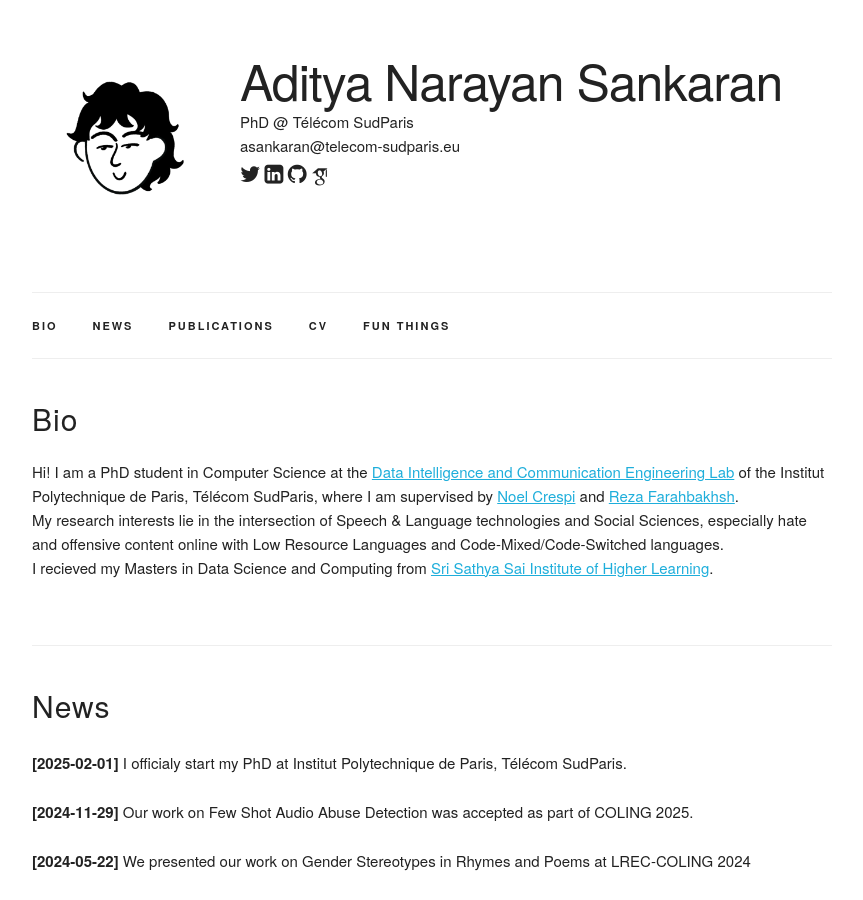
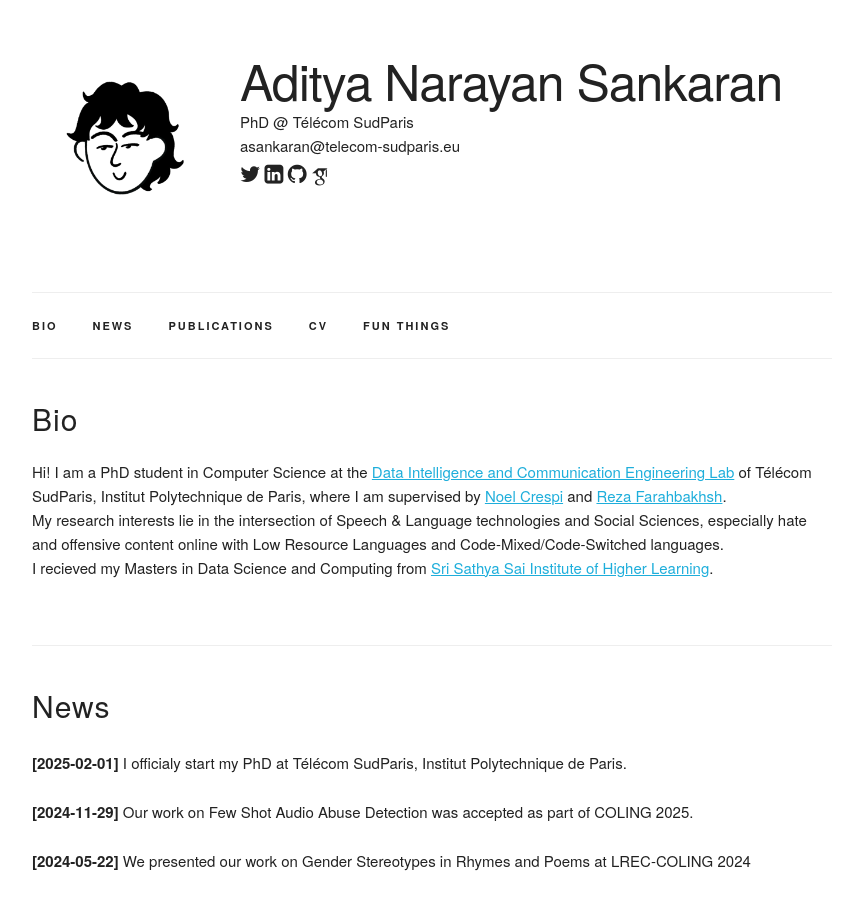
Before and after one commit to callmesanfornow/callmesanfornow.github.io, a Jekyll site: the page built from index.html, in a window 1280 px wide and 900 px high. Shown: the whole window, without its empty margins (208-1071 px from the left). Built offline with Jekyll 4.4.1, drawn with Linux system fonts in a browser that asks for light colours; some web fonts are replaced.

Commit message:
life updates

```diff
--- a/index.html
+++ b/index.html
@@ -6,7 +6,7 @@
 <div class="docs-section" id="bio">
   <h4>Bio</h4>
   <p>
-    Hi! I am a PhD student in Computer Science at the <a href="https://dice.wp.telecom-sudparis.eu" target="_blank">Data Intelligence and Communication Engineering Lab</a> of the Institut Polytechnique de Paris, Télécom SudParis, where I am supervised by <a href="https://noelcrespi.wp.telecom-sudparis.eu" target="_blank">Noel Crespi</a> and <a href="https://scholar.google.com/citations?user=HukBnBlWTE0C&hl=en" target="_blank">Reza Farahbakhsh</a>.
+    Hi! I am a PhD student in Computer Science at the <a href="https://dice.wp.telecom-sudparis.eu" target="_blank">Data Intelligence and Communication Engineering Lab</a> of Télécom SudParis, Institut Polytechnique de Paris, where I am supervised by <a href="https://noelcrespi.wp.telecom-sudparis.eu" target="_blank">Noel Crespi</a> and <a href="https://scholar.google.com/citations?user=HukBnBlWTE0C&hl=en" target="_blank">Reza Farahbakhsh</a>.
     <br/> My research interests lie in the intersection of Speech & Language technologies and Social Sciences, especially hate and offensive content online with Low Resource Languages and Code-Mixed/Code-Switched languages.
     <br/>I recieved my Masters in Data Science and Computing from <a href="https://www.sssihl.edu.in/" target="_blank">Sri Sathya Sai Institute of Higher Learning</a>.
     <!-- <br/>My Masters Thesis was supervised by <a href="https://scholar.google.co.in/citations?user=IahaV5wAAAAJ&hl=en" target="_blank">Dr Sampath Lonka</a>.
@@ -23,7 +23,7 @@
   <h4>News</h4>
   <p>
     <p>
-      <b>[2025-02-01]</b> I officialy start my PhD at Institut Polytechnique de Paris, Télécom SudParis.
+      <b>[2025-02-01]</b> I officialy start my PhD at Télécom SudParis, Institut Polytechnique de Paris.
     </p>
 
     <p>
```
Also changed, not shown: _data/publications.yaml (+8 -8 lines).
